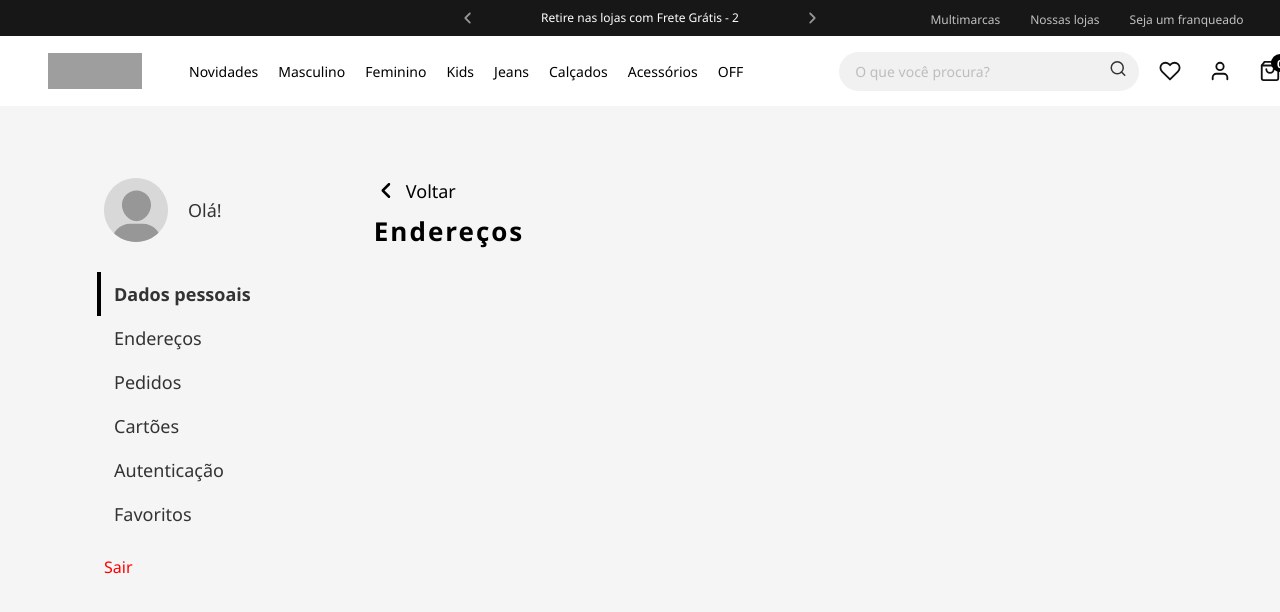
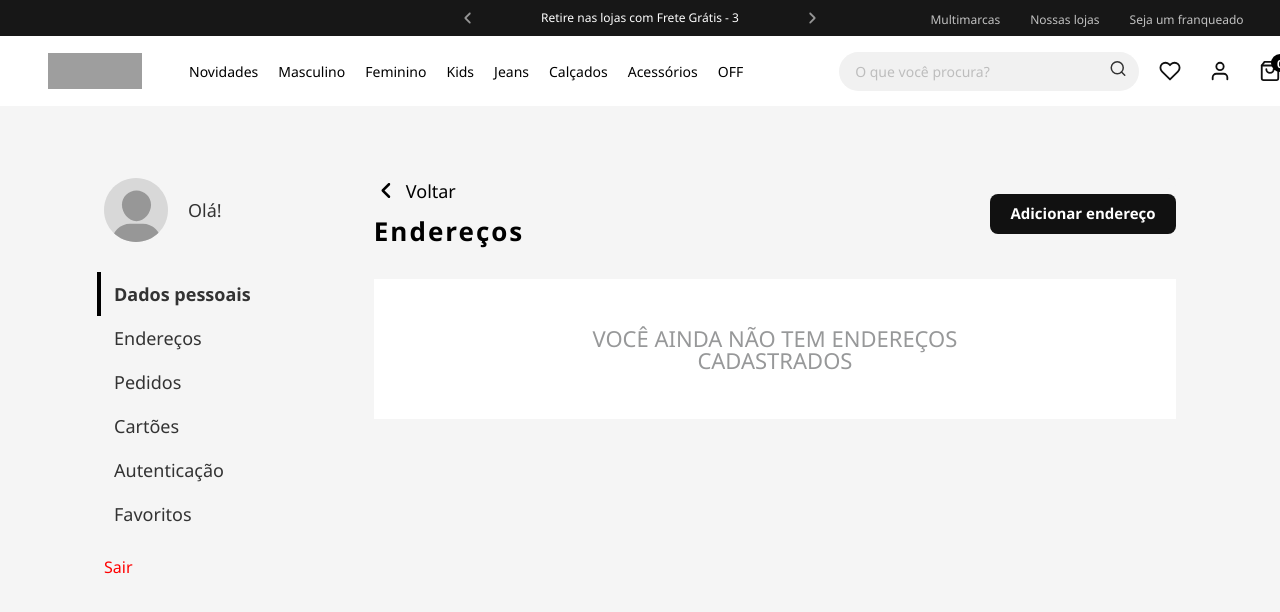
Before and after one commit to augustocesarsouza/project-taco-react, a React (Vite) app: page /account/addresses in a window 1280 px wide. Shown: the top 612 px of the page. Built offline with nearby package versions, Linux system fonts and the light colour scheme; grey boxes are pictures that could not be loaded.

Commit message:
dando uma arrumada no AddressesMain acrescentando botões

```diff
--- a/src/Components/AccountMenuComponents/AccountMenuMain/AccountMenuMain.tsx
+++ b/src/Components/AccountMenuComponents/AccountMenuMain/AccountMenuMain.tsx
@@ -43,6 +43,7 @@ const AccountMenuMain = () => {
   }
 
   useEffect(() => {
+    console.log("<<<|>>>");
       const userString = localStorage.getItem("userLogin");
       if(userString){
           const user = JSON.parse(userString);
@@ -100,7 +101,7 @@ const AccountMenuMain = () => {
 
         </Styled.Sidebar>
 
-        <Outlet />
+        <Outlet context={{ setActiveWhich, nav }}/>
 
       </Styled.Layout>
 
--- a/src/Components/AccountMenuComponents/AddressesComponents/AddressesMain/AddressesMain.tsx
+++ b/src/Components/AccountMenuComponents/AddressesComponents/AddressesMain/AddressesMain.tsx
@@ -1,9 +1,18 @@
 import { useState } from 'react';
+import { useNavigate } from 'react-router-dom';
 import * as Styled from './styled';
 import SvgArrow from '../../../SvgAll/SvgArrow/SvgArrow';
+import { useOutletContext } from "react-router-dom";
+
+type ContextType = {
+  setActiveWhich: (value: number) => void;
+};
 
 const AddressesMain = () => {
     const [showDataAddress, setShowDataAddress] = useState(true);
+    const nav = useNavigate();
+    const { setActiveWhich } = useOutletContext<ContextType>();
+
 
     const onClickBackDatePersonal = () => {
         setShowDataAddress((prev) => !prev);
@@ -11,13 +20,28 @@ const AddressesMain = () => {
         // setForm(obj);
     }
 
+    const onClickBackToDataPersonal = () => {
+        nav("/account/profile");
+        setActiveWhich(0);
+    }
+
     return (
         <Styled.Container>
-            <Styled.ContainerArrowGoBack onClick={onClickBackDatePersonal}>
-                <SvgArrow rotate='0deg' width='25px' fill='black'/>
-                <span>Voltar</span>
-            </Styled.ContainerArrowGoBack>
-            <Styled.Title>Endereços</Styled.Title>
+            <Styled.ContainerMainArrowBackAndButtonAddAddress>
+                <Styled.ContainerMainArrowBackAddress onClick={() => onClickBackToDataPersonal()}>
+                    <Styled.ContainerArrowGoBack onClick={onClickBackDatePersonal}>
+                        <SvgArrow rotate='0deg' width='25px' fill='black'/>
+                        <span>Voltar</span>
+                    </Styled.ContainerArrowGoBack>
+                    <Styled.Title>Endereços</Styled.Title>
+                </Styled.ContainerMainArrowBackAddress>
+
+                <Styled.ButtonAddAddress>Adicionar endereço</Styled.ButtonAddAddress>
+            </Styled.ContainerMainArrowBackAndButtonAddAddress>
+
+            <Styled.ContainerYetDontHaveAddress>
+                <span>você ainda não tem endereços cadastrados</span>
+            </Styled.ContainerYetDontHaveAddress>
         </Styled.Container>
     )
 }
--- a/src/Components/AccountMenuComponents/AddressesComponents/AddressesMain/styled.ts
+++ b/src/Components/AccountMenuComponents/AddressesComponents/AddressesMain/styled.ts
@@ -6,6 +6,18 @@ export const Container = styled.div`
   background: #f5f5f5;
   border-radius: 8px;
   font-family: Arial, sans-serif;
+`;
+
+export const ContainerMainArrowBackAndButtonAddAddress = styled.div`
+  display: flex;
+  justify-content: space-between;
+  align-items: center;
+  margin-bottom: 30px;
+`;
+
+export const ContainerMainArrowBackAddress = styled.div`
+  display: flex;
+  flex-direction: column;
 `;
 
 export const ContainerArrowGoBack = styled.div`
@@ -27,5 +39,50 @@ export const ContainerArrowGoBack = styled.div`
 export const Title = styled.h2`
   font-size: 26px;
   letter-spacing: 2px;
-  margin-bottom: 20px;
+  // margin-bottom: 20px;
 `;
+
+export const ButtonAddAddress = styled.button`
+  background: #111;
+  color: #fff;
+  border: none;
+  padding: 12px 20px;
+  border-radius: 8px;
+  font-size: 15px;
+  font-weight: 600;
+  cursor: pointer;
+  transition: all 0.2s ease;
+  width: 186px;
+  height: 40px;
+  display: flex;
+  align-items: center;
+  justify-content: center;
+  text-align: center;
+  line-height: 1;
+
+  &:hover {
+    background: #1c1c1c;
+  }
+
+  &:active {
+    transform: scale(0.97);
+  }
+`;
+
+export const ContainerYetDontHaveAddress = styled.div`
+  display: flex;
+  align-items: center;
+  justify-content: center;
+  background: #fff;
+  height: 140px;
+
+  >span {
+    font-size: 22px;
+    font-weight: 500;
+    text-align: center;
+    text-transform: uppercase;
+    line-height: 1;
+    width: 393px;
+    color: #979899;
+  }
+`;
```
